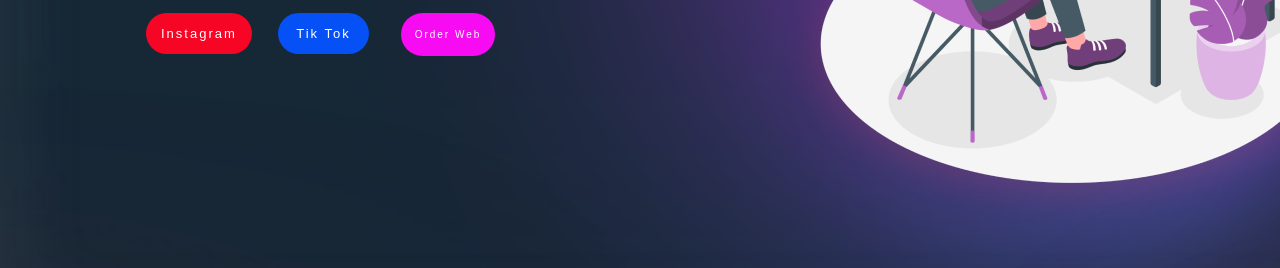
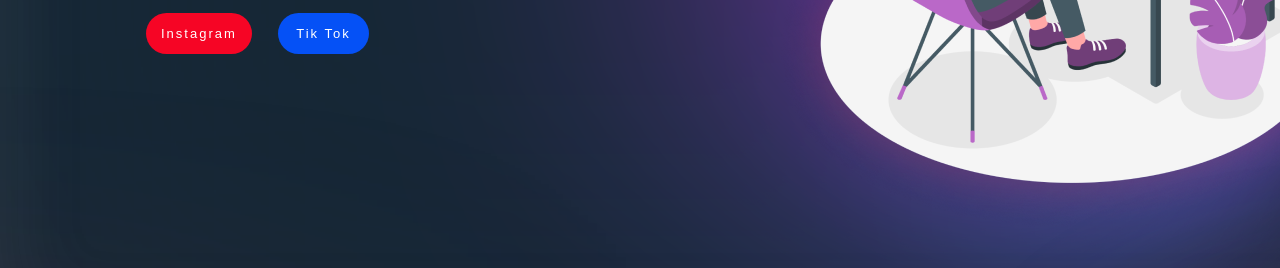
Before and after one commit to ridhozk20/My-Portofolio1, a plain HTML site: page index.html in a window 1280 px wide. Shown: the part 532-800 px from the top of the page. Drawn offline with nearby package versions, Linux system fonts and the light colour scheme; a web font is replaced by a local one.

Commit message:
index.html

```diff
--- a/index.html
+++ b/index.html
@@ -31,7 +31,7 @@
 
             <a href="https://www.tiktok.com/@ridhomulyaaa?_t=8pjuloufCPH&_r=1" class="text-wrapper-2"><button class="tiktok">Tik Tok</button></a>
 
-            <a href="wa.html" class="text-wrapper-3"><button class="order">Order Web</button></a>
+            <!-- <a href="wa.html" class="text-wrapper-3"><button class="order">Order Web</button></a> -->
 
             <div class="ellipse-2"></div>
             <p class="hi-there-i-m-ridho">
```
